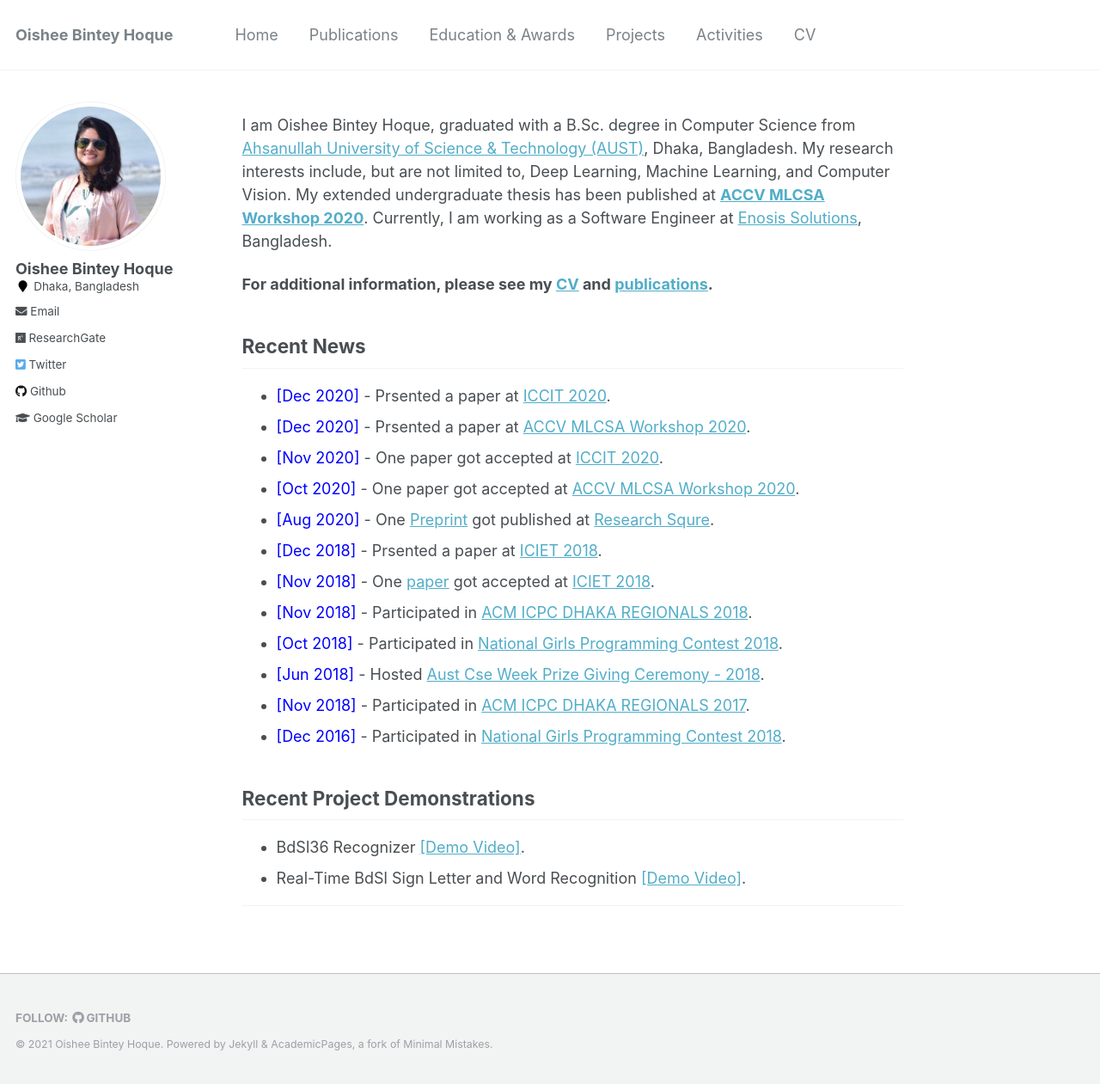
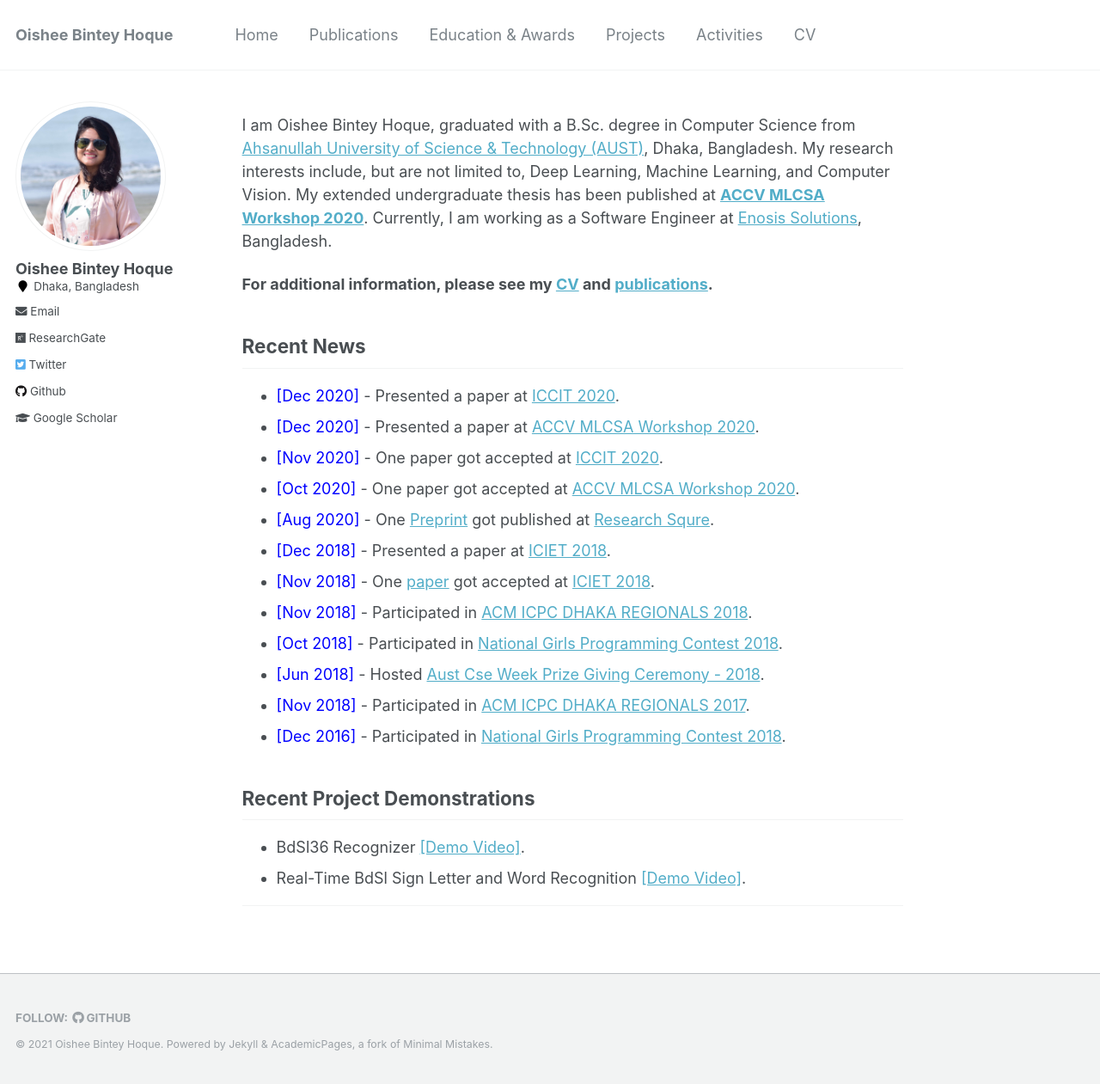
Before and after one commit to oishee-hoque/oishee-hoque.github.io, a Jekyll site: the page built from _pages/about.md, in a window 1280 px wide and 1261 px high. Shown: the whole window at 86% size. Built offline with Jekyll 4.4.1, drawn with Linux system fonts in a browser that asks for light colours.

Commit message:
Update about.md

```diff
--- a/_pages/about.md
+++ b/_pages/about.md
@@ -17,12 +17,12 @@ I am Oishee Bintey Hoque, graduated with a B.Sc. degree in Computer Science from
 
 ## Recent News
 
-- <span style="color:Blue"> [Dec 2020] </span> - Prsented a paper at [ICCIT 2020](http://iccit.org.bd/2020/).
-- <span style="color:Blue"> [Dec 2020] </span> - Prsented a paper at [ACCV MLCSA Workshop 2020](http://mlp.sci.yamaguchi-u.ac.jp/MLCSA2020/index.html).
+- <span style="color:Blue"> [Dec 2020] </span> - Presented a paper at [ICCIT 2020](http://iccit.org.bd/2020/).
+- <span style="color:Blue"> [Dec 2020] </span> - Presented a paper at [ACCV MLCSA Workshop 2020](http://mlp.sci.yamaguchi-u.ac.jp/MLCSA2020/index.html).
 - <span style="color:Blue"> [Nov 2020] </span> - One paper got accepted at [ICCIT 2020](http://iccit.org.bd/2020/).
 - <span style="color:Blue"> [Oct 2020] </span> - One paper got accepted at [ACCV MLCSA Workshop 2020](http://mlp.sci.yamaguchi-u.ac.jp/MLCSA2020/index.html).
 - <span style="color:Blue"> [Aug 2020] </span> - One [Preprint](https://assets.researchsquare.com/files/rs-56285/v1_stamped.pdf) got published at [Research Squre](https://www.researchsquare.com/article/rs-56285/v1).
-- <span style="color:Blue"> [Dec 2018] </span> - Prsented a paper at [ICIET 2018](http://www.cse.du.ac.bd/iciet/index.html).
+- <span style="color:Blue"> [Dec 2018] </span> - Presented a paper at [ICIET 2018](http://www.cse.du.ac.bd/iciet/index.html).
 - <span style="color:Blue"> [Nov 2018] </span> - One [paper](https://ieeexplore.ieee.org/document/8660780) got accepted at [ICIET 2018](http://www.cse.du.ac.bd/iciet/index.html).
 - <span style="color:Blue"> [Nov 2018] </span> - Participated in [ACM ICPC DHAKA REGIONALS 2018](https://icpc.baylor.edu/regionals/finder/Dhaka-2018).
 - <span style="color:Blue">[Oct 2018] </span> - Participated in [National Girls Programming Contest 2018](https://cseweek.bdosn.org/national-girls-programming-contest).
```
